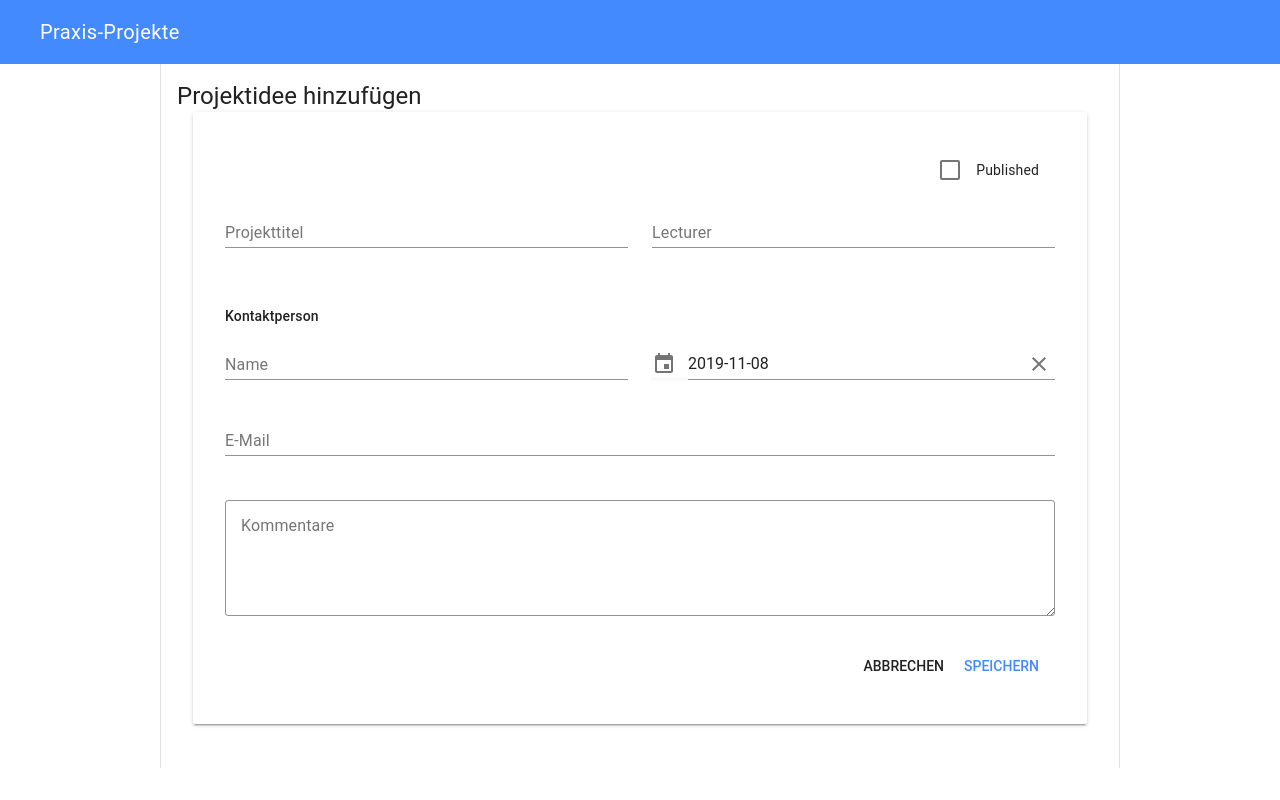
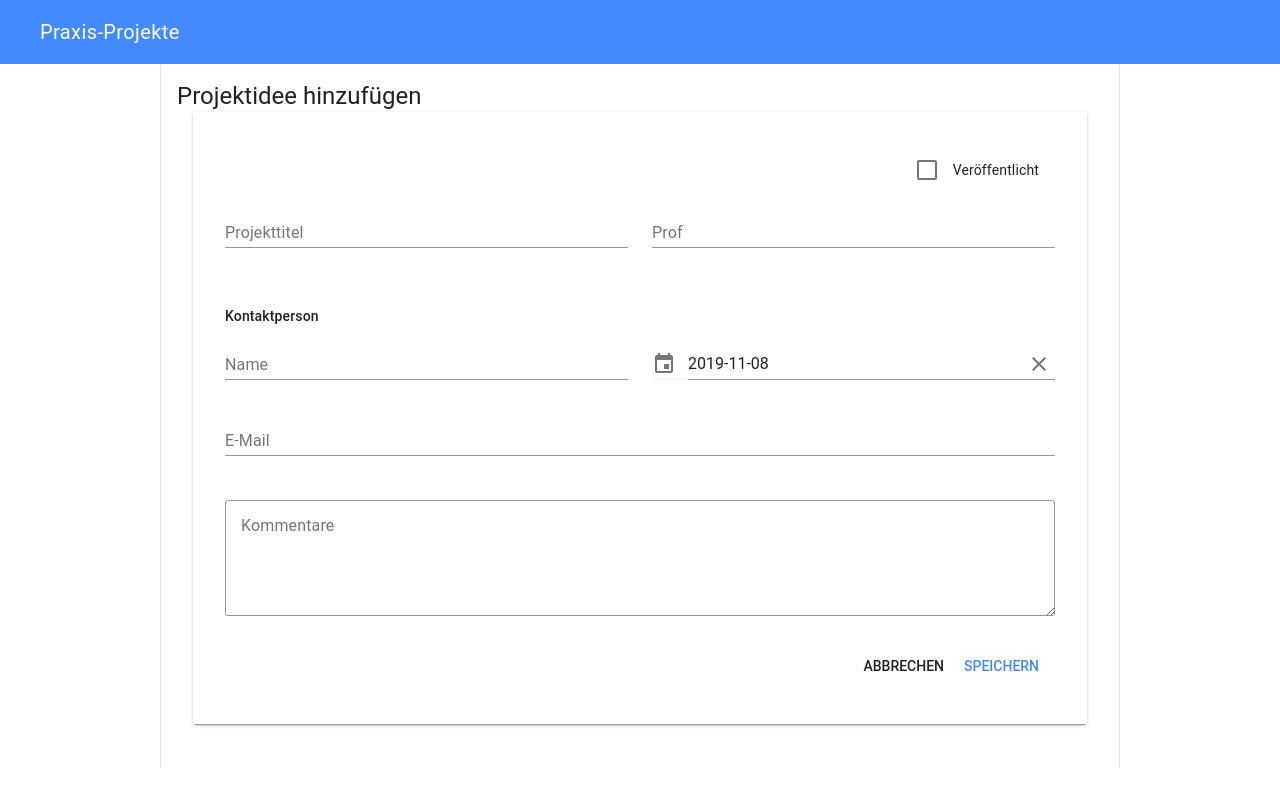
Before and after one commit to htw-imi-wt1wa-ws2019/ProfsPlanenProjekte, a Vue app in the folder frontend/: page /#/add in a window 1280 px wide. Built offline with nearby package versions, Linux system fonts and the light colour scheme.

Commit message:
Small translation and cosmetic changes

```diff
--- a/frontend/src/App.vue
+++ b/frontend/src/App.vue
@@ -3,10 +3,10 @@
     <md-app-toolbar class="md-primary">
       <span class="md-title">Praxis-Projekte</span>
       <md-button v-if="activeRoute === '/'" to="/projects" exact
-        >See published projects</md-button
+        >Veröffentlichte Projekte</md-button
       >
       <md-button v-if="activeRoute === '/projects'" to="/" exact
-        >See project ideas</md-button
+        >Projektideen</md-button
       >
     </md-app-toolbar>
     <md-app-content>
--- a/frontend/src/components/ProjectForm.vue
+++ b/frontend/src/components/ProjectForm.vue
@@ -4,7 +4,7 @@
       <div class="md-layout">
         <div class="md-layout-item md-small-size-100 status-select__layout">
           <md-checkbox v-model="form.status" :true-value="1" :false-value="0"
-            >Published</md-checkbox
+            >Veröffentlicht</md-checkbox
           >
         </div>
       </div>
@@ -15,16 +15,16 @@
             <label for="title">Projekttitel</label>
             <md-input name="title" id="title" v-model="form.title" />
             <span class="md-error" v-if="!$v.form.title.required"
-              >A title is required</span
+              >Bitte geben Sie einen Titel an</span
             >
           </md-field>
         </div>
         <div class="md-layout-item md-small-size-100">
           <md-field :class="getValidationClass('lecturer')">
-            <label for="lecturer">Lecturer</label>
+            <label for="lecturer">Prof</label>
             <md-input name="lecturer" id="lecturer" v-model="form.lecturer" />
             <span class="md-error" v-if="!$v.form.lecturer.required"
-              >A lecturer is required</span
+              >Bitte geben Sie einen Prof an</span
             >
           </md-field>
         </div>
@@ -42,7 +42,7 @@
                 v-model="form.contact_name"
               />
               <span class="md-error" v-if="!$v.form.contact_name.required"
-                >A name is required</span
+                >Bitte geben Sei einen Namen an</span
               >
             </md-field>
           </div>
@@ -59,10 +59,10 @@
               v-model="form.contact_email"
             />
             <span class="md-error" v-if="!$v.form.contact_email.required"
-              >An email is required</span
+              >Bitte geben Sie eine E-Mail an</span
             >
             <span class="md-error" v-else-if="!$v.form.contact_email.email"
-              >This has to be a valid email address</span
+              >Dies muss eine E-Mail-Adresse sein</span
             >
           </md-field>
         </div>
--- a/frontend/src/components/ProjectListItem.vue
+++ b/frontend/src/components/ProjectListItem.vue
@@ -7,7 +7,7 @@
           <md-badge
             v-if="showStatus && project.status === 1"
             class="md-square"
-            md-content="Published"
+            md-content="Veröffentlicht"
           />
         </div>
         <md-subheader>{{ project.lecturer }}</md-subheader>
@@ -32,7 +32,7 @@
           <md-subheader>{{ project.contact_name }}</md-subheader>
         </md-content>
         <md-content class="md-layout-item">
-          <md-subheader class="projectlist__item__header">Date</md-subheader>
+          <md-subheader class="projectlist__item__header">Datum</md-subheader>
           <md-subheader>{{ formattedDate }}</md-subheader>
         </md-content>
       </div>
--- a/frontend/src/main.js
+++ b/frontend/src/main.js
@@ -12,7 +12,7 @@ Vue.use(VueMaterial)
 Vue.config.productionTip = false
 
 
-// Rounting
+// Routing
 import ProjectIdeaOverview from './pages/ProjectIdeaOverview.vue';
 import ProjectOverview from './pages/ProjectOverview.vue';
 import AddProject from './pages/AddProject.vue';
@@ -37,7 +37,7 @@ const routes = [{
 ];
 
 const router = new VueRouter({
-  routes // short for `routes: routes`
+  routes
 })
 
 
```
